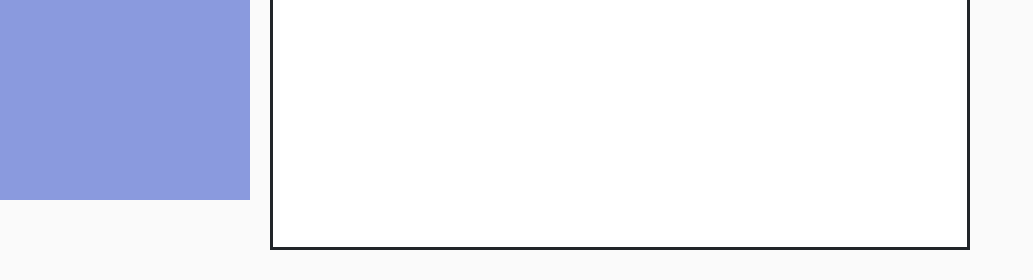
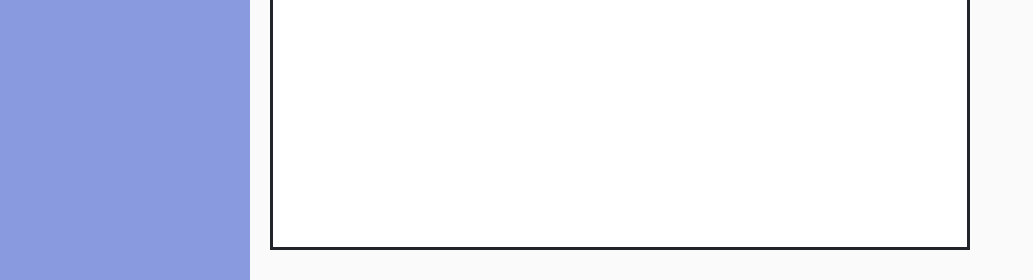
Before and after one commit to husnain106/seeKinter, a Django app: template LoginPage/Webapp/accounts/templates/accounts/project.html in a window 1280 px wide. Shown: the part 600-880 px from the top of the page, without its empty margins (0-1033 px from the left). Before the commit the page ends 850 px from the top, so only its background shows below. Run offline with Django 4.2, Linux system fonts and the light colour scheme; the template is opened without the code that fills it, so the values that code supplies are empty; some libraries are stand-ins or nearby versions.

Commit message:
extend sidebar for project page

```diff
--- a/LoginPage/Webapp/accounts/templates/accounts/project.html
+++ b/LoginPage/Webapp/accounts/templates/accounts/project.html
@@ -77,7 +77,10 @@
                     }
                     // Applies the canvas changes if valid values provided
                     if (validChange) {
+                        var attri = 'height: ' + (parseInt(height)+180) + 'px';
+                        document.getElementById("sidebar").style.cssText += attri;
                         this.canvas.update(width, height, colour);
+
                     } else {
                         alert("This canvas size would be too small for the placed widgets.");
                     }
@@ -107,8 +110,10 @@
                                     '"layer":"' + String(this.widgets[i].layer) + '" , ' +
                                     '"text":"' + String(this.widgets[i].text) + '" } , ';
                 }
-                widgetJSON = widgetJSON.slice(0, -3);
-                widgetJSON += ' ]}';
+                if (this.widgets.length != 0) {
+                    widgetJSON = widgetJSON.slice(0, -3);
+                }
+                widgetJSON += ']}';
                 return widgetJSON;
             }
 
@@ -336,6 +341,9 @@
 
         window.onload = function() {
           render_interface();
+          var h = document.getElementById("widgets").children[0].style.height.slice(0, -2)
+          var attri = 'height: ' + (parseInt(h) + 180) + 'px';
+          document.getElementById("sidebar").style.cssText += attri;
         };
     </script>
     <!-- Bootstrap CSS CDN -->
@@ -354,6 +362,7 @@
         body {
             font-family: 'Poppins', sans-serif;
             background: #fafafa;
+
         }
 
         p {
@@ -410,6 +419,7 @@
             background: #8a9ade;
             color: #fff;
             transition: all 0.3s;
+            min-height: 510px;
         }
 
         #sidebar.active {
@@ -528,6 +538,8 @@
           overflow: auto;
           margin: 0 auto;
         }*/
+
+
     </style>
 </head>
 
@@ -536,7 +548,9 @@
         <!-- Sidebar  -->
         <nav id="sidebar">
             <div class="sidebar-header">
+                <a href="/">
                 <img src="{% static 'accounts/seeKinter_logo_wobg.png' %}" alt="" width="200" height="33.02752294">
+                </a>
             </div>
 
             <ul class="list-unstyled components">
--- a/LoginPage/Webapp/accounts/views.py
+++ b/LoginPage/Webapp/accounts/views.py
@@ -176,6 +176,7 @@ def file(request, param):
         currentopen_projectid = current_project[0]
         currentopen_projectname = current_project[1]
         json_string = current_project[2]
+        print(json_string)
         return render(request, 'accounts/project_saved.html', globals()) # redirect to a dummy template
     else:
         return render(request, 'accounts/file_error.html')
```
Also changed, not shown: LoginPage/Webapp/accounts/templates/accounts/project_saved.html (+12 -2 lines).
